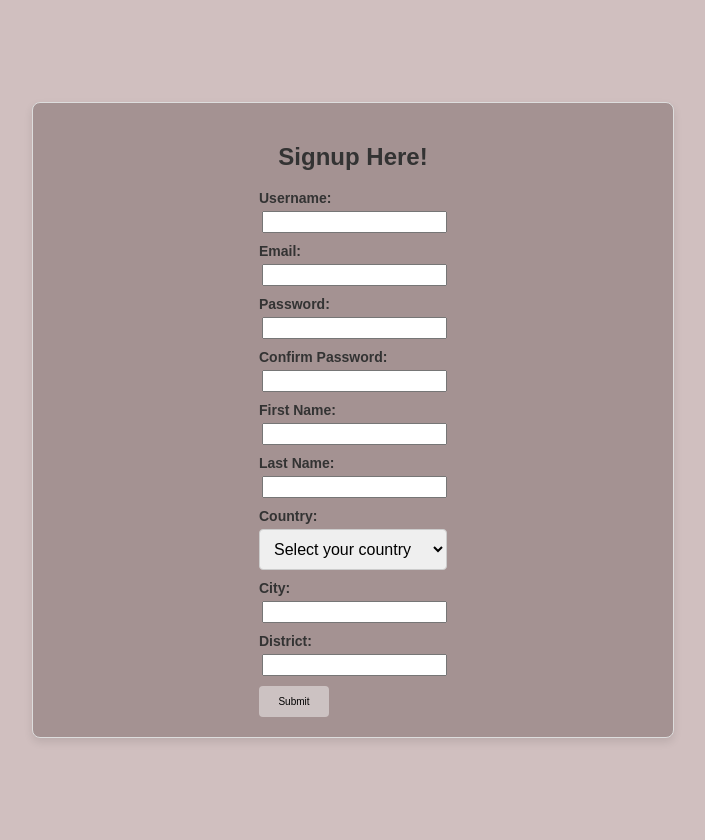
After one commit to khan3575/SDPiii, a Django app: page /signup/ in a window 1280 px wide. The commit adds this page. Shown: the whole page, without its empty margins (287-992 px from the left). Run offline with Django 5.2, Linux system fonts and the light colour scheme.

Commit message:
-basic log in html added -basic registration page added

```diff
--- a/sdp_iii/sdpApp/static/style.css
+++ b/sdp_iii/sdpApp/static/style.css
@@ -1,37 +1,167 @@
+*::before,
+*::after {
+    box-sizing: border-box;
+    margin: 0;
+    padding: 0;
+}
+
 body {
-    background-color: #f4f4f4;
+    height: 100%;
+    font-family: Arial, sans-serif;
+    background-color: #d0bfbf;
     display: flex;
     justify-content: center;
     align-items: center;
-    height: 100vh;
+    min-height: 100vh;
     margin: 0;
+    padding: 20px;
+    color: #333;
+}
+.container {
+    justify-items: center;
+    max-width: 600px;
+    width: 100%;
+    padding: 20px;
+    background-color: #a49292;
+    border: 1px solid #ddd;
+    border-radius: 8px;
+    box-shadow: 0 4px 8px rgba(0, 0, 0, 0.1);
 }
 
-.login-container {
-    background-color: white;
-    padding: 30px;
-    background: rgb(241, 239, 233);
-    border-radius: 5px;
-    box-shadow: 0  0 10px rgb(35, 34, 34);
+form {
+
+    display: flex;
+    flex-direction: column;
+    gap: 10px
+    ;
+}/*
+label {
+    display: flex;
+    flex-direction: row;
+    justify-content: flex-end;
+    text-align: right;
+    width: 400px;
+    line-height: 26px;
+    margin-bottom: 10px;
+  }
+  */
+
+form label {
+    display: flex;
+    flex-direction: row;
+    justify-content: flex;
+    text-align: right;
+    border-radius: 3px;
+    font-size: 14px;
+    font-weight: bold;
+    margin-bottom: 5px;
+
+}
+form select {
+    width: 100%;
+    padding: 10px;
+    border: 1px solid #ccc;
+    border-radius: 4px;
+    font-size: 16px;
+}
+form input[type="radio"] {
+    margin-right: 5px;
+}
+button {
+
+    width: 70px;
+    background-color: #ffffff70;
+    color: rgb(0, 0, 0);
+    padding: 10px;
+    font-size: 10px;
+    border: none;
+    border-radius: 4px;
+    cursor: pointer;
+    transition: background-color 0.3s ease;
 }
 
-.login-form {
-    display: flex;
-    flex-direction: column;
+.button:hover {
+    background-color: #5d6369;
+}
+input {
+    height: 16px;
+    flex: 0 0 100px;
+    margin-left: 3px;
+  }
 
+.text-center {
+    text-align: center;
 }
-.form-group{
-    margin-bottom: 15px;
-
-}
-label {
-    margin-bottom: 5px;
+.text-center {
+    text-align: center;
 }
 
-input[type="email"],
-input[type="password"] {
-    padding:10 px;
-    border: 1px solid #ccc;
-    border-radius: 5px;
-    width: 100%
+.mt-10 {
+    margin-top: 10px;
 }
+
+.mb-10 {
+    margin-bottom: 10px;
+}
+
+a {
+    color: #0e0b0a;
+    text-decoration: none;
+}
+
+a:hover {
+    text-decoration: underline;
+}
+
+/**,
+
+
+form input[type="text"],
+form input[type="email"],
+form input[type="password"],
+
+form input[type="checkbox"],
+form input[type="radio"] {
+    margin-right: 5px;
+}
+
+
+.text-center {
+    text-align: center;
+}
+
+.mt-10 {
+    margin-top: 10px;
+}
+
+.mb-10 {
+    margin-bottom: 10px;
+}
+
+a {
+    color: #007BFF;
+    text-decoration: none;
+}
+
+a:hover {
+    text-decoration: underline;
+}
+
+@media (max-width: 768px) {
+    .container {
+        padding: 15px;
+    }
+
+    form input[type="text"],
+    form input[type="email"],
+    form input[type="password"],
+    form select {
+        font-size: 14px;
+    }
+
+    form .submit-button {
+        font-size: 14px;
+        padding: 8px;
+    }
+}
+  */
--- /dev/null
+++ b/sdp_iii/sdpApp/templates/registration/signup.html
@@ -0,0 +1,63 @@
+<!DOCTYPE html>
+<html lang="en">
+<head>
+    <meta charset="UTF-8">
+    <meta name="viewport" content="width=device-width, initial-scale=1.0">
+    <title>Sign Up</title>
+    {% load static %}
+    <link rel="stylesheet"  href="{% static 'style.css' %}">
+</head>
+<body>
+
+    <div class="container">
+        <h2>Signup Here!</h2>
+        <form class="register_form" method="POST" >
+            <div class="form-group">
+                <label for="username">Username:</label>
+                <input type="text" id="username" name="username" required>
+            </div>
+            <div class="form-group">
+                <label for="email">Email:</label>
+                <input type="email" id="email" name="email" required>
+            </div>
+            <div class="form-group">
+                <label for="password">Password:</label>
+                <input type="password" id="password" name="password" required>
+            </div>
+            <div class="form-group">
+                <label for="confirm_password">Confirm Password:</label>
+                <input type="password" id="confirm_password" name="confirm_password" required>
+            </div>
+            <div class="form-group">
+                <label for="first_name">First Name:</label>
+                <input type="text" id="first_name" name="first_name" required>
+            </div>
+            <div class="form-group">
+                <label for="last_name">Last Name:</label>
+                <input type="text" id="last_name" name="last_name" required>
+            </div>
+            <div class="form-group">
+                <label for="country">Country:</label>
+                <select id="country" name="country" required>
+                    <option value="" disabled selected> Select your country</option>
+                    <option value="Bangldesh">Bangladesh</option>
+                    <option value="Nepal">Nepal</option>
+                    <option value="Bhutan">Bhutan</option>
+                </select>
+            </div>
+            <div class="form-group">
+                <label for="city">City:</label>
+                <input type="text" id="city" name="city" required>
+            </div>
+            <div class="form-group">
+                <label for="district">District:</label>
+                <input type="text" id="district" name="district" required>
+            </div>
+            <button class="button" type="submit">Submit</button>
+
+
+        </form>
+    </div>
+
+</body>
+</html>
--- a/sdp_iii/sdpApp/urls.py
+++ b/sdp_iii/sdpApp/urls.py
@@ -1,6 +1,9 @@
-from django.urls import path
-from . import views
+from django.urls import path,include
+from .views import *
+
 
 urlpatterns =  [
-    path('login/',views.login,  name='login')
+    path("accounts/",include("django.contrib.auth.urls")),
+    path("signup/",authView, name="authView"),
+    path("", home, name="home"),
 ]
--- a/sdp_iii/sdpApp/views.py
+++ b/sdp_iii/sdpApp/views.py
@@ -2,6 +2,23 @@ from django.shortcuts import render
 
 from django.http import HttpResponse
 # Create your views here.
+from django.contrib.auth.forms import UserChangeForm
+from django.contrib.auth.decorators import login_required
+
+@login_required
+def home(request):
+    return render(request, "home.html",{})
 
 def login(request):
     return render(request,"login.html")
+
+def authView(request):
+    if request.method== "POST":
+        form= UserChangeForm(request.POST or none)
+        if form.is_valid():
+            form.save()
+    else:
+        form=UserChangeForm()
+
+
+    return render(request, "registration/signup.html", { "form": form})
--- a/sdp_iii/sdp_iii/settings.py
+++ b/sdp_iii/sdp_iii/settings.py
@@ -122,3 +122,6 @@ STATICFILES_DIRS = [BASE_DIR / 'sdpApp' / 'static']
 # https://docs.djangoproject.com/en/5.1/ref/settings/#default-auto-field
 
 DEFAULT_AUTO_FIELD = 'django.db.models.BigAutoField'
+
+LOGIN_REDIRECT_URL = "sdpApp:home"
+LOGOUT_REDIRECT_URL = "sdpApp:login"
--- a/sdp_iii/sdp_iii/urls.py
+++ b/sdp_iii/sdp_iii/urls.py
@@ -18,6 +18,7 @@ from django.contrib import admin
 from django.urls import path,include
 
 urlpatterns = [
-    path('admin/', admin.site.urls),
+
+    #path('admin/', admin.site.urls),
     path('',include('sdpApp.urls')),
 ]
```
Also changed, not shown: sdp_iii/sdpApp/static/jscript.js (added, +14 -0 lines), sdp_iii/sdpApp/templates/home.html (added, +11 -0 lines), sdp_iii/sdpApp/templates/registration/login.html (renamed from sdp_iii/sdpApp/templates/login.html, +5 -4 lines), sdp_iii/db.sqlite3.
